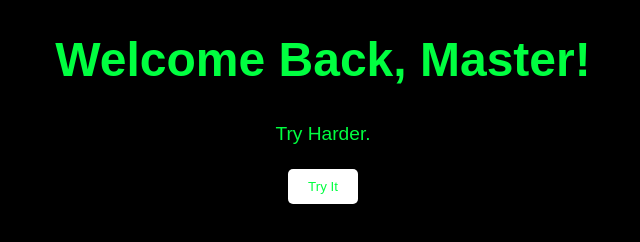
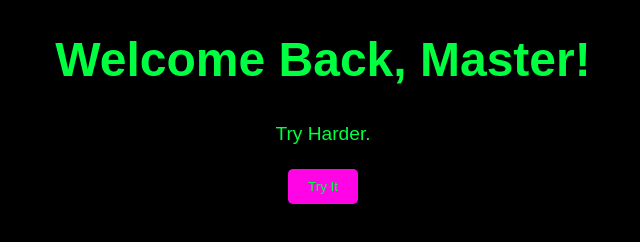
Before and after one commit to ChaerubianMatrix/ChaerubianMatrix.github.io, a plain HTML site: page index.html in a window 1280 px wide. Shown: the whole page, without its empty margins (317-957 px from the left). Drawn offline with Linux system fonts and the light colour scheme.

Commit message:
Update index.html

```diff
--- a/index.html
+++ b/index.html
@@ -22,7 +22,7 @@
 
     button {
       padding: 10px 20px;
-      background-color: #ffffff;
+      background-color: #ff05e6;
       color: #00ff40;
       border: none;
       border-radius: 5px;
@@ -31,7 +31,7 @@
     }
 
     button:hover {
-      background-color: #0056b3;
+      background-color: #00ff60;
     }
   </style>
 </head>
```
